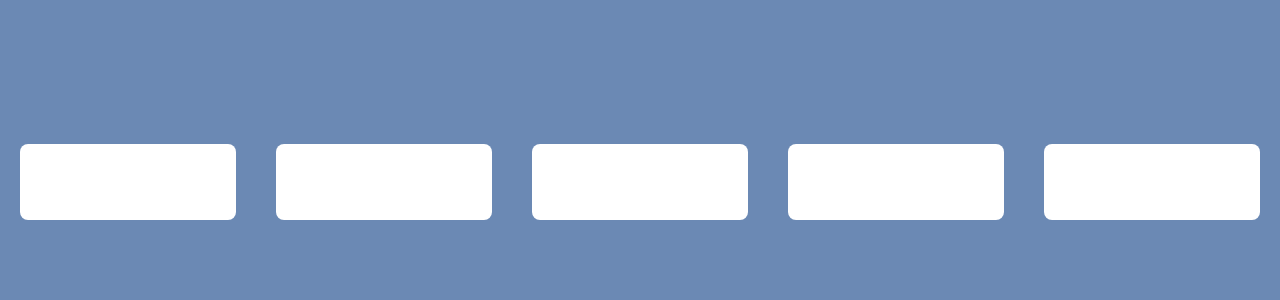
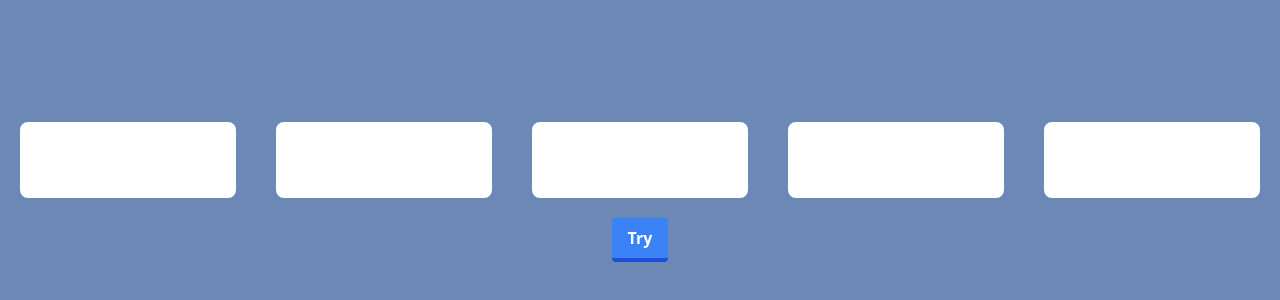
Before and after one commit to Veidz/termo, a React (Vite) app: page / in a window 1280 px wide. Shown: the part 218-518 px from the top of the page. Built offline with nearby package versions, Linux system fonts and the light colour scheme.

Commit message:
feat: button implemented

```diff
--- a/src/App.jsx
+++ b/src/App.jsx
@@ -1,10 +1,20 @@
 import React from 'react';
 import { Board } from './components';
+import style from './style';
+
+const { button, containerCenter } = style;
 
 function App() {
   return (
-    <div>
+    <div className={containerCenter}>
       <Board />
+
+      <button
+        type="button"
+        className={button}
+      >
+        Try
+      </button>
     </div>
   );
 }
--- a/src/components/Board/index.jsx
+++ b/src/components/Board/index.jsx
@@ -1,56 +1,55 @@
 import React from 'react';
-import style from '../../styles';
+import style from '../../style';
 
 const { input } = style;
 
-const gameBoard = [
-  ['', '', '', '', ''],
-  ['', '', '', '', ''],
-  ['', '', '', '', ''],
-  ['', '', '', '', ''],
-  ['', '', '', '', ''],
-  ['', '', '', '', ''],
-]
+// const gameBoard = [
+//   ['', '', '', '', ''],
+//   ['', '', '', '', ''],
+//   ['', '', '', '', ''],
+//   ['', '', '', '', ''],
+//   ['', '', '', '', ''],
+//   ['', '', '', '', ''],
+// ];
 
-const correctAnswer = "hello";
+// const correctAnswer = 'hello';
 
 function Board() {
-
-  const handleChange = (index) => {
-    console.log(index);
-  }
+  const handleChange = (selectedPosition) => {
+    console.log(selectedPosition);
+  };
 
   return (
     <div className="grid grid-cols-5">
       {/* First Row */}
       <input
-        className={ input }
+        className={input}
         type="text"
-        onChange={ () => handleChange(0) }
+        onChange={() => handleChange(0)}
         maxLength="1"
       />
       <input
-        className={ input }
+        className={input}
         type="text"
-        onChange={ () => handleChange(1) }
+        onChange={() => handleChange(1)}
         maxLength="1"
       />
       <input
-        className={ input }
+        className={input}
         type="text"
-        onChange={ () => handleChange(2) }
+        onChange={() => handleChange(2)}
         maxLength="1"
       />
       <input
-        className={ input }
+        className={input}
         type="text"
-        onChange={ () => handleChange(3) }
+        onChange={() => handleChange(3)}
         maxLength="1"
       />
       <input
-        className={ input }
+        className={input}
         type="text"
-        onChange={ () => handleChange(4) }
+        onChange={() => handleChange(4)}
         maxLength="1"
       />
     </div>
--- /dev/null
+++ b/src/style/index.js
@@ -0,0 +1,7 @@
+const styles = {
+  input: 'm-5 p-5 border-none rounded-lg outline-none text-3xl antialiased uppercase text-center',
+  button: 'bg-blue-500 hover:bg-blue-400 text-white font-bold py-2 px-4 border-b-4 border-blue-700 hover:border-blue-500 rounded',
+  containerCenter: 'flex items-center justify-center flex-col',
+};
+
+export default styles;
--- a/src/styles/index.js
+++ /dev/null
@@ -1,5 +0,0 @@
-const styles = {
-  input: "m-5 p-5 border-none rounded-lg outline-none text-3xl antialiased uppercase text-center",
-};
-
-export default styles;
```
